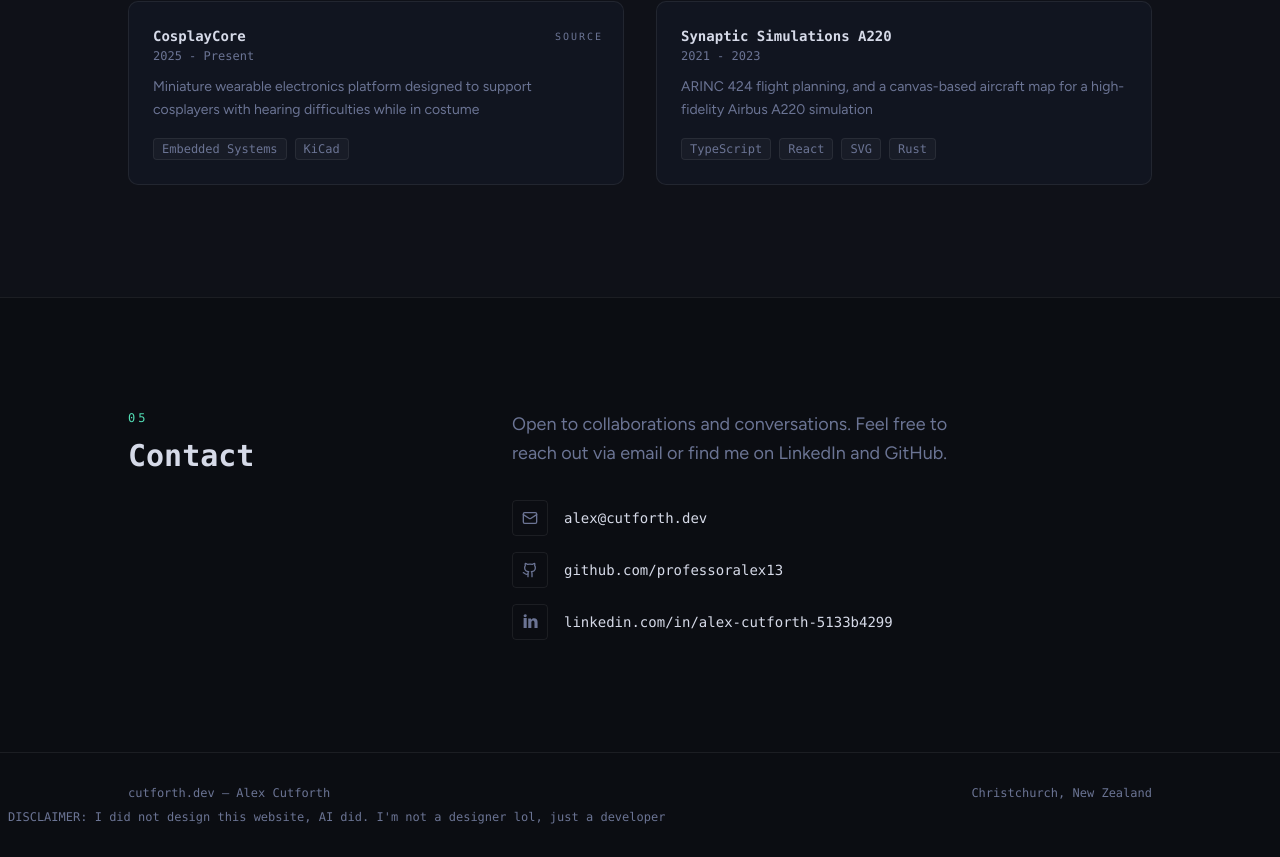
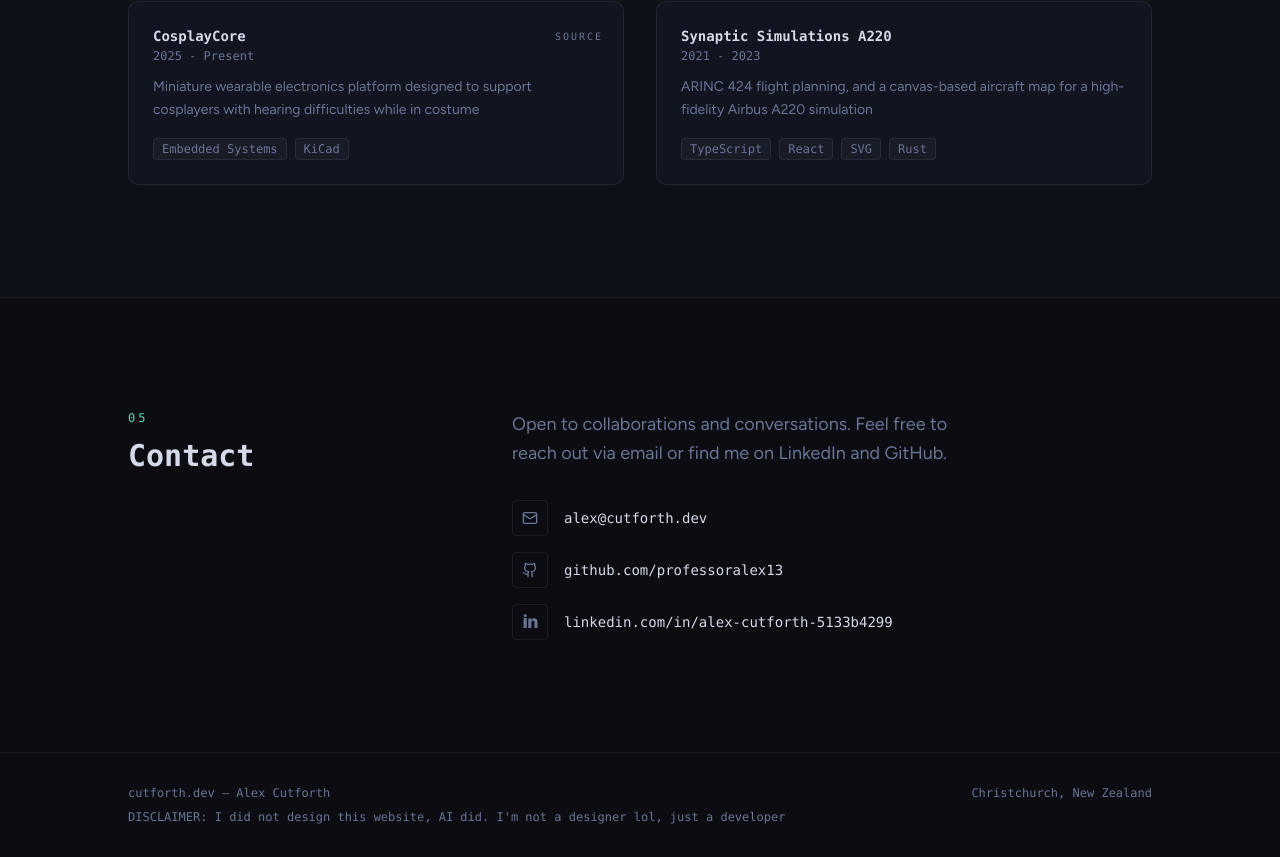
Before and after one commit to professoralex13/cutforth.dev, a Next.js app: page / in a window 1280 px wide. Shown: the part 3019-3876 px from the top of the page. Before the commit the page ends 3852 px from the top, so only its background shows below. Built offline with nearby package versions, Linux system fonts and the light colour scheme.

Commit message:
fix: footer

```diff
--- a/src/components/footer.tsx
+++ b/src/components/footer.tsx
@@ -1,6 +1,6 @@
 export default function Footer() {
 	return (
-		<footer className="border-t border-border py-8 px-6 relative">
+		<footer className="border-t border-border py-8 px-6 relative space-y-2">
 			<div className="max-w-5xl mx-auto flex flex-col sm:flex-row items-center justify-between gap-3">
 				<p className="font-mono text-xs text-muted-foreground">
 					cutforth.dev — Alex Cutforth
@@ -10,7 +10,7 @@ export default function Footer() {
 				</p>
 			</div>
 
-			<p className="absolute left-2 bottom-2 font-mono text-xs text-muted-foreground">
+			<p className="font-mono text-xs text-muted-foreground max-w-5xl mx-auto">
 				DISCLAIMER: I did not design this website, AI did. I'm not a designer
 				lol, just a developer
 			</p>
```
